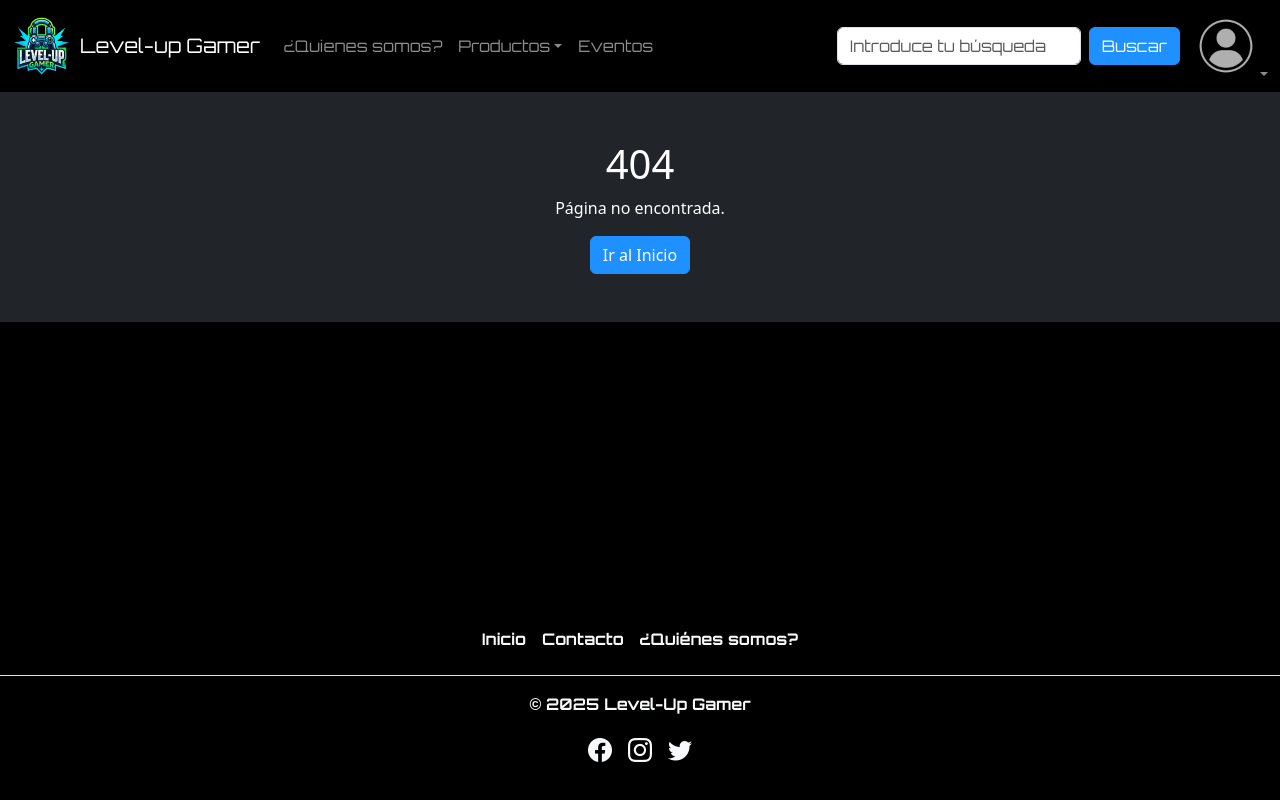
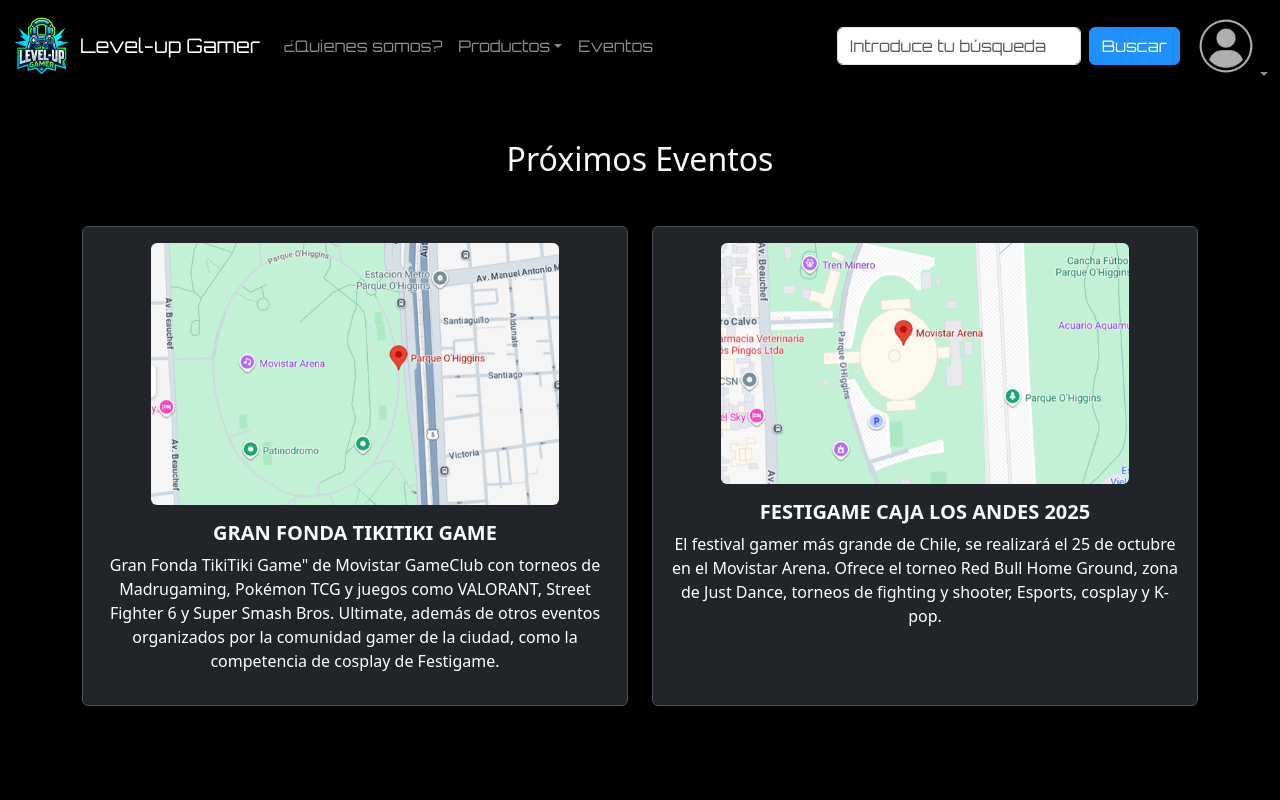
Before and after one commit to racoonius-programmer/pag-web-react, a React (Vite) app: page /eventos in a window 1280 px wide. Before the commit this address had no page. Shown: the top 800 px of the page. Built offline with nearby package versions, Linux system fonts and the light colour scheme.

Commit message:
registros 2.0

```diff
--- a/src/App.tsx
+++ b/src/App.tsx
@@ -12,6 +12,7 @@
 import SobreLevelUp from './pages/SobreLevelUp';
 import ProductoCarrito from './pages/ProductsCarrito';
 import ProductShop from './pages/ProductShop';
+import Events from './pages/Events';
 
 const App: React.FC = () => {
   return (
@@ -30,6 +31,7 @@
             {/* 2. RUTAS DE NAVEGACIÓN PRINCIPAL */}
             <Route path="/sobreLEVEL-UP" element={<SobreLevelUp />} />
             <Route path="/productos" element={<ProductShop/>} />
+            <Route path="/eventos" element={<Events/>} />
 
 
             {/* 3. RUTAS DE AUTENTICACIÓN (Nombres limpios y consistentes) */}
--- /dev/null
+++ b/src/components/EventosCard.tsx
@@ -0,0 +1,31 @@
+import React from 'react';
+// Importamos el type Evento desde el nuevo archivo de tipos
+import type { Evento } from '../types/Evento';
+
+interface EventCardProps {
+    evento: Evento;
+}
+
+const EventCard: React.FC<EventCardProps> = ({ evento }) => {
+    return (
+        <div className="col-md-6">
+            <div className="card bg-dark border rounded h-100">
+                <img
+                    src={evento.imagenSrc}
+                    className="card-img-top w-75 mx-auto mt-3 rounded"
+                    alt={evento.imagenAlt}
+                />
+                <div className="card-body d-flex flex-column">
+                    <h5 className="card-title text-light roboto-font fw-bold">
+                        {evento.titulo}
+                    </h5>
+                    <p className="fs-6 lh-base flex-grow-1" style={{ color: 'white' }}>
+                        {evento.descripcion}
+                    </p>
+                </div>
+            </div>
+        </div>
+    );
+};
+
+export default EventCard;
--- /dev/null
+++ b/src/data/eventos.json
@@ -0,0 +1,16 @@
+[
+  {
+    "id": 1,
+    "imagenSrc": "img/ubicaciones_eventos/fonda_tikitiki.png",
+    "imagenAlt": "Gran Fonda TikiTiki Game",
+    "titulo": "GRAN FONDA TIKITIKI GAME",
+    "descripcion": "Gran Fonda TikiTiki Game\" de Movistar GameClub con torneos de Madrugaming, Pokémon TCG y juegos como VALORANT, Street Fighter 6 y Super Smash Bros. Ultimate, además de otros eventos organizados por la comunidad gamer de la ciudad, como la competencia de cosplay de Festigame."
+  },
+  {
+    "id": 2,
+    "imagenSrc": "img/ubicaciones_eventos/movistar_arena.png",
+    "imagenAlt": "Festigame Caja Los Andes 2025",
+    "titulo": "FESTIGAME CAJA LOS ANDES 2025",
+    "descripcion": "El festival gamer más grande de Chile, se realizará el 25 de octubre en el Movistar Arena. Ofrece el torneo Red Bull Home Ground, zona de Just Dance, torneos de fighting y shooter, Esports, cosplay y K-pop."
+  }
+]
--- /dev/null
+++ b/src/pages/Events.tsx
@@ -0,0 +1,31 @@
+// src/pages/Events.tsx
+import React from 'react';
+import EventCard from '../components/EventosCard';
+// 🚨 Importación desde el archivo JSON
+import eventosData from '../data/eventos.json';
+// Importamos el type para tipificar correctamente la data JSON
+import type { Evento } from '../types/Evento';
+
+
+const Events: React.FC = () => {
+
+    // Convertimos los datos JSON al tipo correcto para asegurar la compatibilidad con TypeScript
+    const eventos: Evento[] = eventosData as Evento[];
+
+    return (
+        <div style={{ backgroundColor: 'black', minHeight: '100vh' }}>
+            <div className="container py-5" data-bs-theme="dark">
+
+                <h2 className="text-light text-center mb-5 orbitron-font">Próximos Eventos</h2>
+
+                <section className="row g-4 text-center align-items-stretch">
+                    {eventos.map(evento => (
+                        <EventCard key={evento.id} evento={evento} />
+                    ))}
+                </section>
+            </div>
+        </div>
+    );
+};
+
+export default Events;
--- /dev/null
+++ b/src/types/Evento.ts
@@ -0,0 +1,8 @@
+// Definición de la estructura de un evento
+export interface Evento {
+    id: number;
+    imagenSrc: string;
+    imagenAlt: string;
+    titulo: string;
+    descripcion: string;
+}
```
Also changed, not shown: src/hooks/Forms.ts (added), 1 other file (tests, documents, lock files or other folders).
